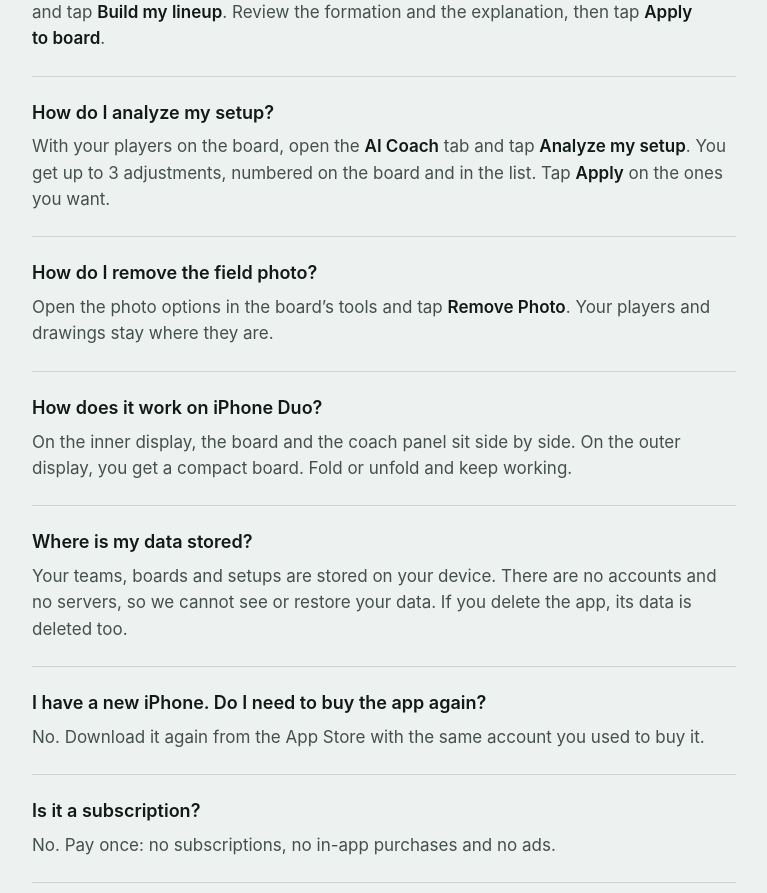
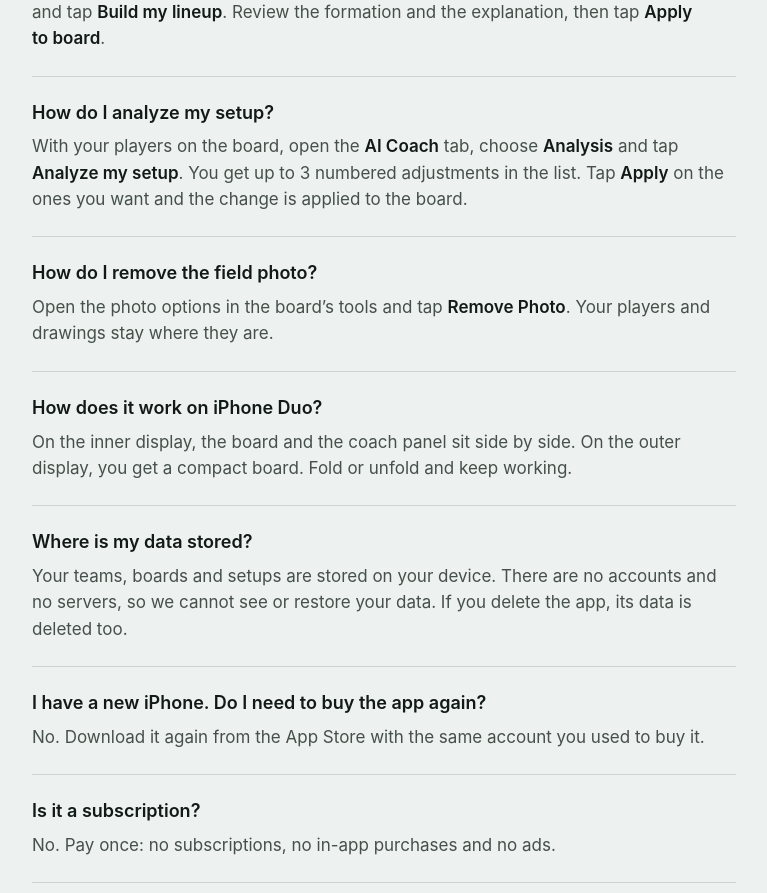
Before and after one commit to mitre88/soccer-board-landing, a Next.js app: page /support in a window 1280 px wide. Shown: the part 780-1673 px from the top of the page, without its empty margins (256-1023 px from the left). Built offline with nearby package versions, Linux system fonts and the light colour scheme; no server answers.

Commit message:
fix(support): the analysis answer names the Analysis step and keeps the numbered adjustments in the coach list
The adjustments are numbered cards in the coach panel; the board changes only after Apply.
The coach opens in Lineup mode, so the answer now says to choose Analysis first.

```diff
--- a/content/legal.ts
+++ b/content/legal.ts
@@ -405,7 +405,7 @@ export const support: Record<Locale, SupportDoc> = {
       },
       {
         q: "How do I analyze my setup?",
-        a: "With your players on the board, open the **AI Coach** tab and tap **Analyze my setup**. You get up to 3 adjustments, numbered on the board and in the list. Tap **Apply** on the ones you want.",
+        a: "With your players on the board, open the **AI Coach** tab, choose **Analysis** and tap **Analyze my setup**. You get up to 3 numbered adjustments in the list. Tap **Apply** on the ones you want and the change is applied to the board.",
       },
       {
         q: "How do I remove the field photo?",
@@ -449,7 +449,7 @@ export const support: Record<Locale, SupportDoc> = {
       },
       {
         q: "¿Cómo analizo mi parado?",
-        a: "Con tus jugadores en la pizarra, abre la pestaña **Entrenador IA** y toca el botón para analizar tu parado. Recibes hasta 3 ajustes, numerados en la pizarra y en la lista. Aplica los que quieras con un toque.",
+        a: "Con tus jugadores en la pizarra, abre la pestaña **Entrenador IA**, elige el modo de análisis y toca el botón para analizar tu parado. Recibes hasta 3 ajustes numerados en la lista. Aplica los que quieras con un toque y el cambio se refleja en la pizarra.",
       },
       {
         q: "¿Cómo quito la foto de la cancha?",
```
